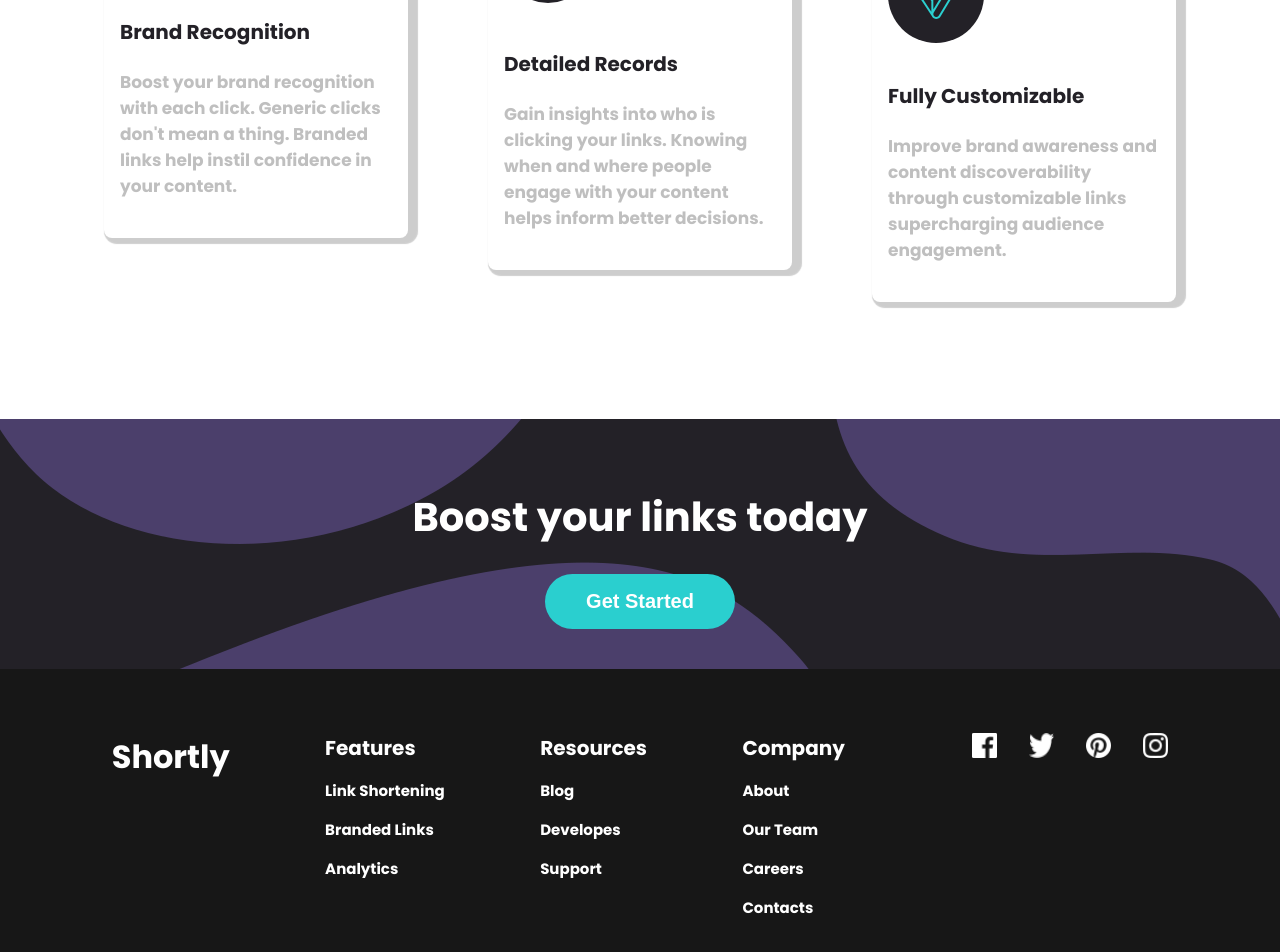
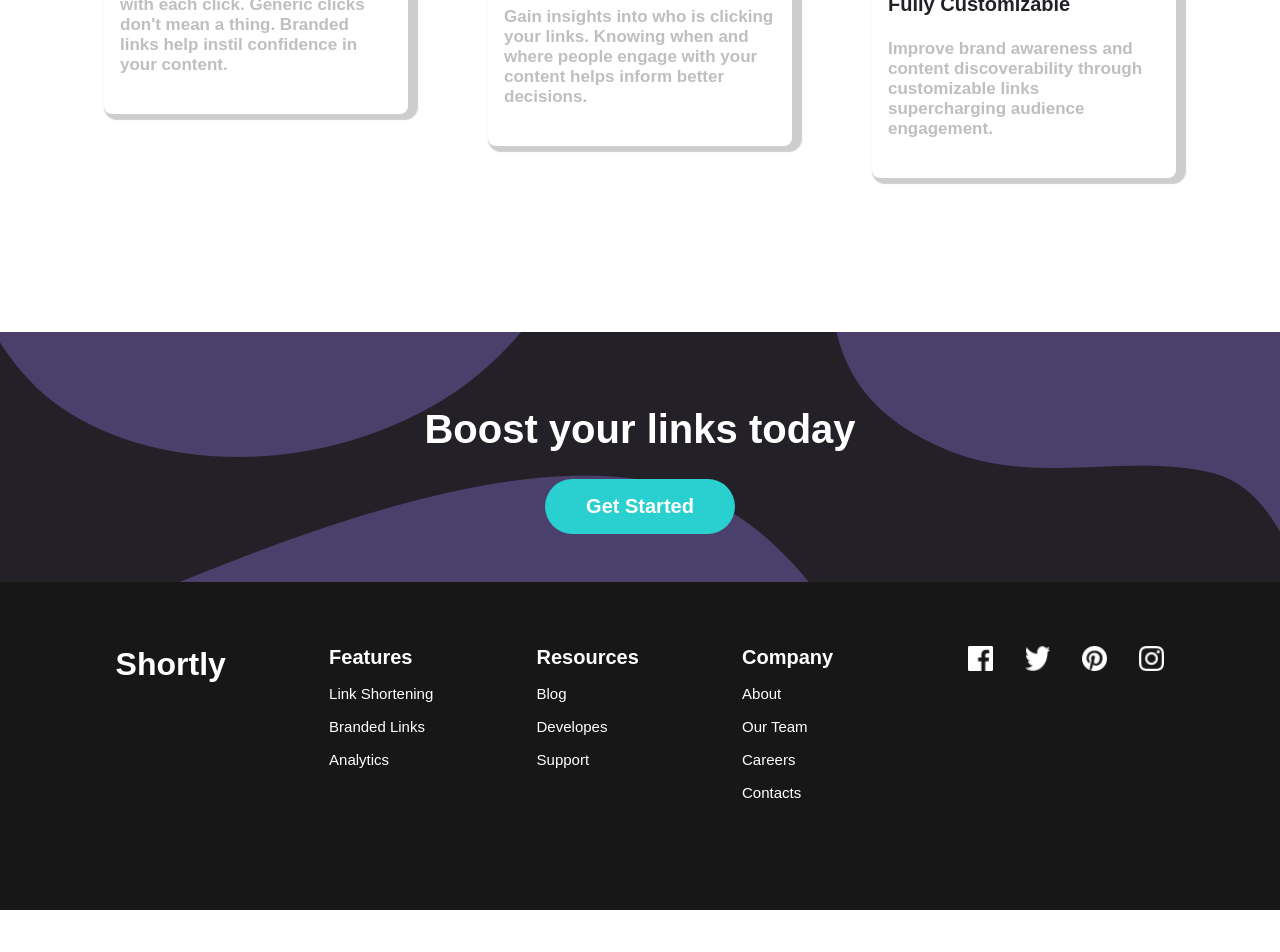
Before and after one commit to LamideAnifowoshe/URL-Shortener, a React (Create React App) app: page / in a window 1280 px wide. Shown: the part 1110-2062 px from the top of the page. After the commit the page ends 2020 px from the top, so only its background shows below. Built offline with nearby package versions, Linux system fonts and the light colour scheme.

Commit message:
update index.html

```diff
--- a/public/index.html
+++ b/public/index.html
@@ -6,7 +6,7 @@
     <link rel="preconnect" href="https://fonts.googleapis.com">
     <link rel="preconnect" href="https://fonts.googleapis.com">
     <link rel="preconnect" href="https://fonts.gstatic.com" crossorigin>
-    <link href="https://fonts.googleapis.com/css2?family=Poppins:wght@700&display=swap" rel="stylesheet">
+    <!-- <link href="https://fonts.googleapis.com/css2?family=Poppins:wght@500&display=swap" rel="stylesheet"> -->
 <script src="path/to/dist/feather.js"></script>
     <meta name="viewport" content="width=device-width, initial-scale=1" />
     <meta name="theme-color" content="#000000" />
--- a/src/App.js
+++ b/src/App.js
@@ -7,7 +7,7 @@ import Footer from "./components/Footer";
 
 function App() {
   return (
-    <div>
+    <div style={{ fontWeight: 500 }}>
       <AppDiv>
         <Navbar />
         <Header />
--- a/src/components/Advanced/index.js
+++ b/src/components/Advanced/index.js
@@ -73,6 +73,10 @@ const AdvancedHeaderDiv = styled.div`
 const HeaderTxt = styled.h1`
   font-size: 30px;
   color: hsl(260, 8%, 14%);
+
+  @media (max-width: 728px) {
+    font-size: 25px;
+  }
 `;
 
 const HeaderSmallTxt = styled.h4`
@@ -86,6 +90,7 @@ const CardDivs = styled.div`
 
   @media (max-width: 728px) {
     flex-direction: column;
+    margin-top: 2rem;
   }
 `;
 
--- a/src/components/Footer/index.js
+++ b/src/components/Footer/index.js
@@ -134,7 +134,8 @@ const FooterLink = styled.a`
   padding-top: 1rem;
 
   @media (max-width: 728px) {
-    font-size: 10px;
+    font-size: 12px;
+    font-weight: 300;
   }
 `;
 
--- a/src/components/Header/index.js
+++ b/src/components/Header/index.js
@@ -9,7 +9,7 @@ function Header() {
           Build your brands recognition and get detailed insights on how your
           links are performing.
         </HeaderSmallTxt>
-        <SignupBtn>
+        <SignupBtn style={{ width: "190px", height: "55px" }}>
           <h3>Get Started</h3>
         </SignupBtn>
       </HeaderLeftDiv>
```
